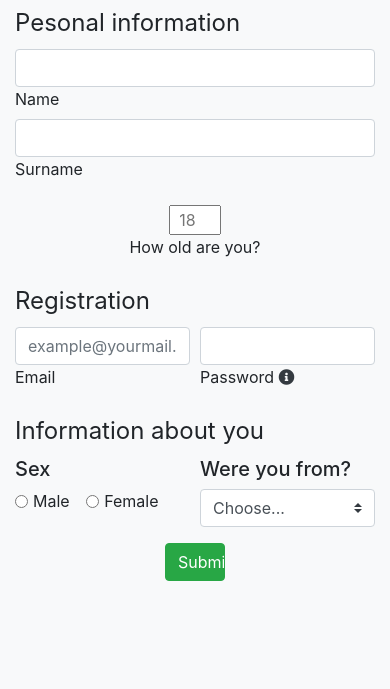
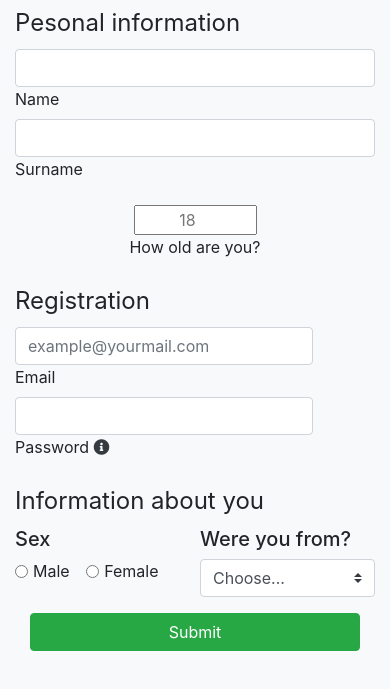
Before and after one commit to KotAleksei/bootstrap_form, a plain HTML site: page index.html in a window 390 px wide. Shown: the part 51-740 px from the top of the page. Drawn offline with nearby package versions, Linux system fonts and the light colour scheme.

Commit message:
add some responsive form

```diff
--- a/index.html
+++ b/index.html
@@ -14,7 +14,7 @@
 		<div class="h1 text-center">
 			Registration
 		</div>
-		<form class="needs-validation">
+		<form class="needs-validation" novalidate>
 																	<!-- Personal information -->
 			<fieldset>
 				<legend>Pesonal information</legend>
@@ -38,7 +38,7 @@
 
                     <div class="form-row mb-3 justify-content-center">
                     	<div class="col-6 text-center list-group align-items-center">
-	                    	<input type="number" min="0" max="100" placeholder="18" required class="text-center" style="width: 30%">
+	                    	<input type="number" min="0" max="100" placeholder="18" required class="text-center col-auto col-sm-6">
 	                    	<label for="age">How old are you?</label>
                     	</div>
                     </div>
@@ -47,7 +47,7 @@
   			<fieldset>
   				<legend>Registration</legend>
   				<div class="form-row mb-3">
-	  				<div class="col">
+	  				<div class="col-10 col-sm-6">
 	  					<input class="form-control" type="email" name="email" placeholder="example@yourmail.com" required>
 	  					<label for="email">Email</label>
 	  					<div class="invalid-feedback" style="width: 100%;">
@@ -55,7 +55,7 @@
 	                    </div>
 	  				</div>
 
-	  				<div class="col">
+	  				<div class="col-10 col-sm-6">
 
 	  					<input class="form-control" type="password" name="password"  minlength="6" required>
 	  					<label for="password">
@@ -98,7 +98,7 @@
 	  				</div>
 	  				</div>
   			</fieldset>
-  			<div class="col-3 m-auto">
+  			<div class="col-auto col-sm-5 col-md-3 m-auto">
                 <input class="btn btn-success btn-block" type="submit" value="Submit">
             </div>
 		</form>
```
